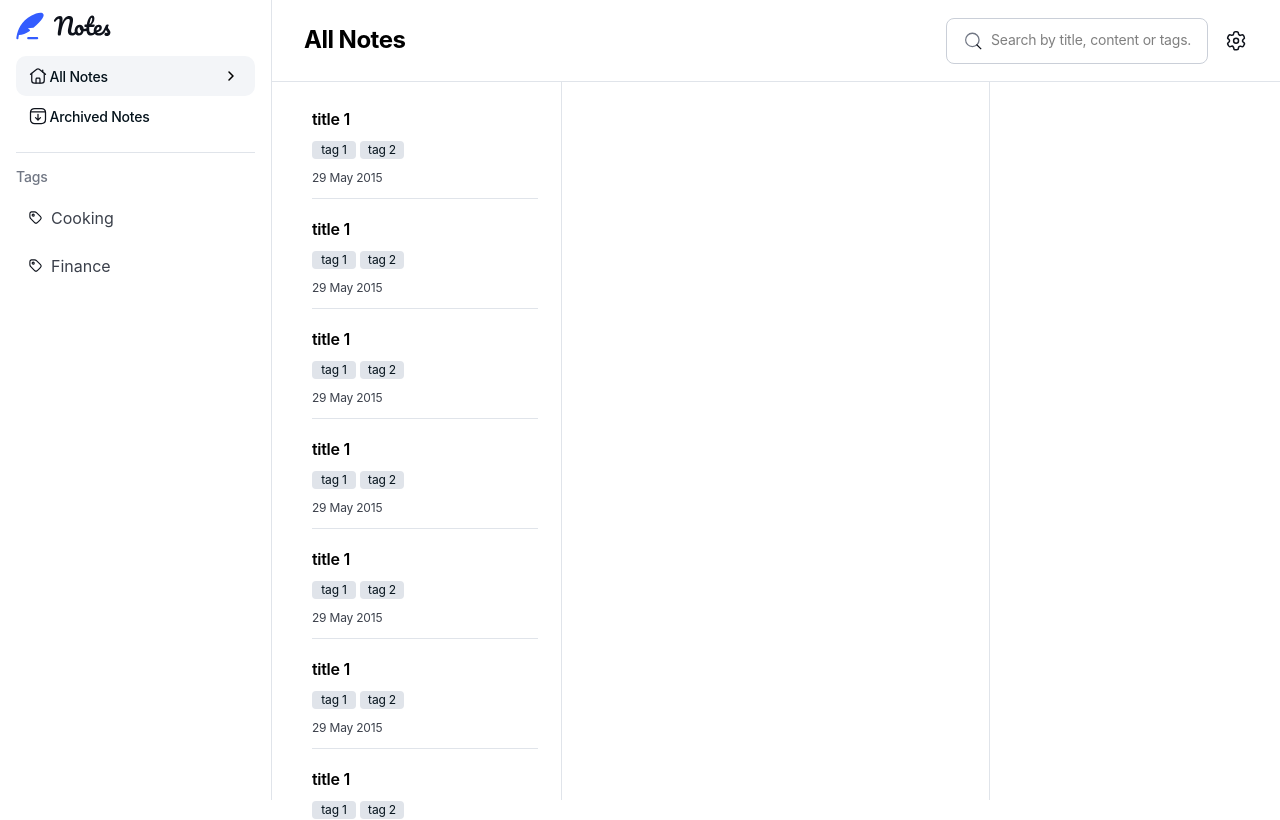
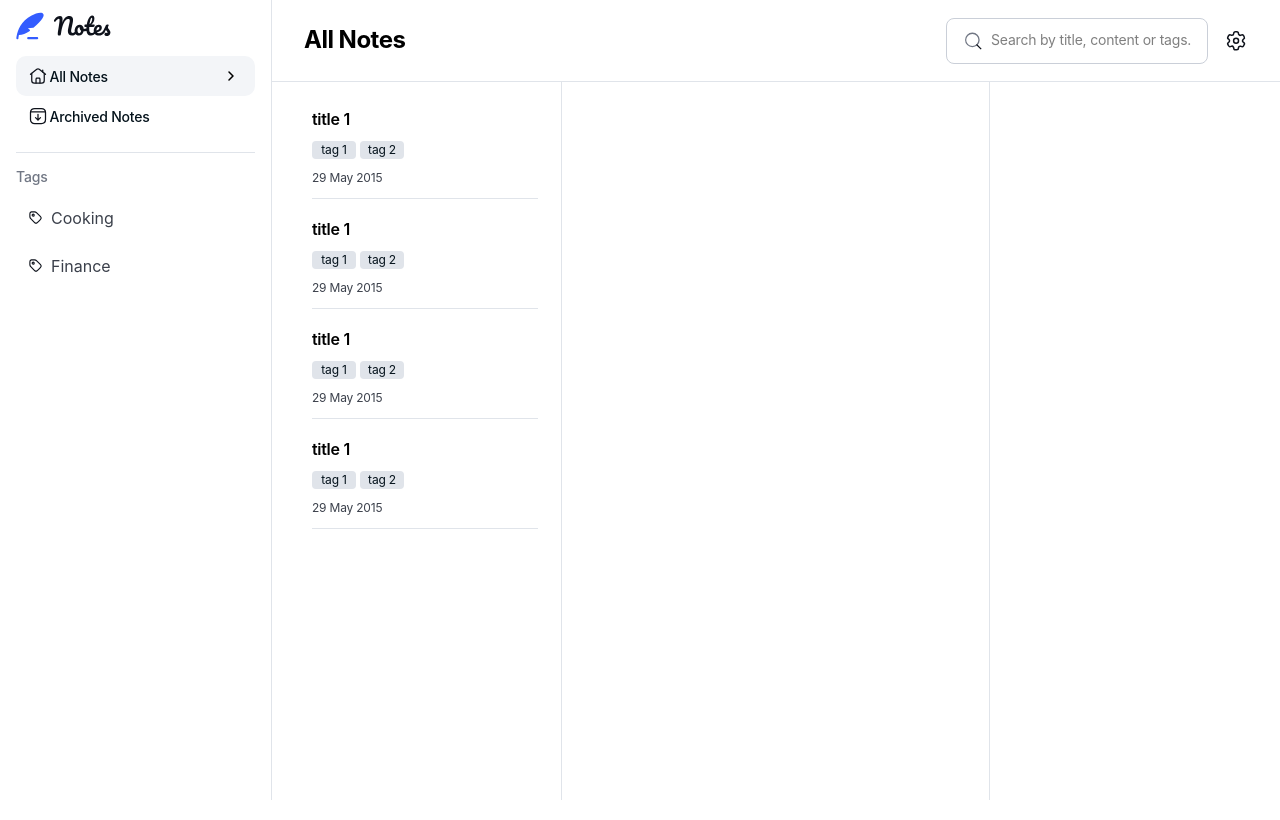
Before and after one commit to HamDean/note-taking-web-app, a React (Vite) app in the folder frontend/: page / in a window 1280 px wide. Shown: the top 820 px of the page. Built offline with nearby package versions, Linux system fonts and the light colour scheme; a web font is replaced by a local one.

Commit message:
Fix desktop notes overflow

```diff
--- a/frontend/src/pages/HomePage.tsx
+++ b/frontend/src/pages/HomePage.tsx
@@ -12,13 +12,6 @@ const HomePage = () => {
     { title: "title 1", tags: ["tag 1", "tag 2"], dateCreated: "29 May 2015" },
     { title: "title 1", tags: ["tag 1", "tag 2"], dateCreated: "29 May 2015" },
     { title: "title 1", tags: ["tag 1", "tag 2"], dateCreated: "29 May 2015" },
-    { title: "title 1", tags: ["tag 1", "tag 2"], dateCreated: "29 May 2015" },
-    { title: "title 1", tags: ["tag 1", "tag 2"], dateCreated: "29 May 2015" },
-    { title: "title 1", tags: ["tag 1", "tag 2"], dateCreated: "29 May 2015" },
-    { title: "title 1", tags: ["tag 1", "tag 2"], dateCreated: "29 May 2015" },
-    { title: "title 1", tags: ["tag 1", "tag 2"], dateCreated: "29 May 2015" },
-    { title: "title 1", tags: ["tag 1", "tag 2"], dateCreated: "29 May 2015" },
-    { title: "title 1", tags: ["tag 1", "tag 2"], dateCreated: "29 May 2015" },
   ];
   return (
     <>
@@ -26,7 +19,7 @@ const HomePage = () => {
       <section className="align-page flex flex-col gap-1.5 px-4 py-5 lg:px-0 lg:py-0">
         <h1 className="text-preset-1 mb-4 lg:hidden">All Notes</h1>
         <div className="lg:grid grid-cols-[1fr_2fr_1fr]">
-          <div className="lg:w-72.5 lg:pl-8 lg:pr-4 lg:py-5 lg:border-r h-[calc(100vh-82px)] lg:border-neutral-200">
+          <div className="lg:w-72.5 lg:pl-8 lg:pr-4 lg:py-5 lg:overflow-y-auto lg:overflow-x-hidden lg:border-r h-[calc(100vh-82px)] lg:border-neutral-200">
             {notes.length === 0 ? (
               <EmptyNotes />
             ) : (
```
